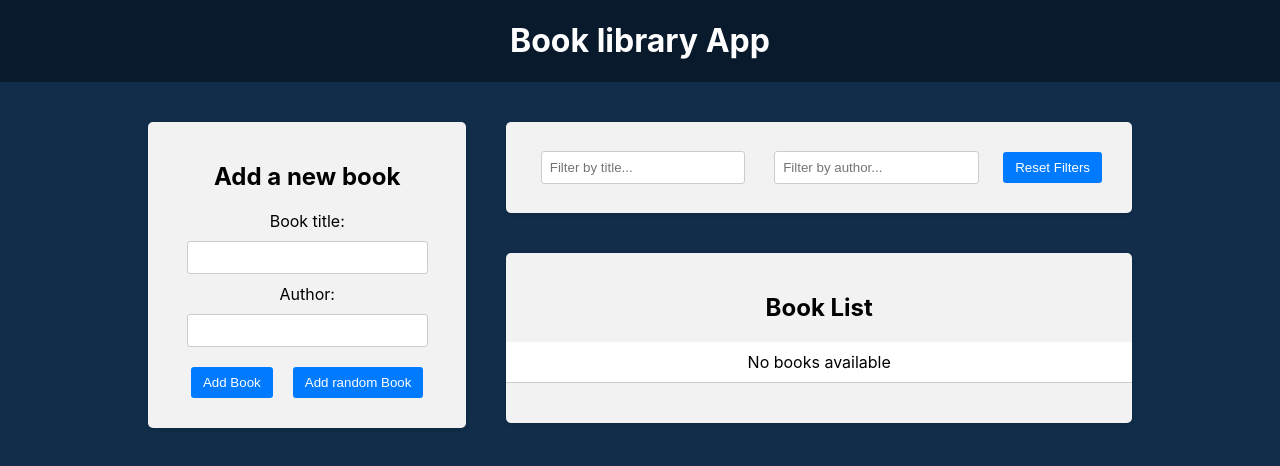
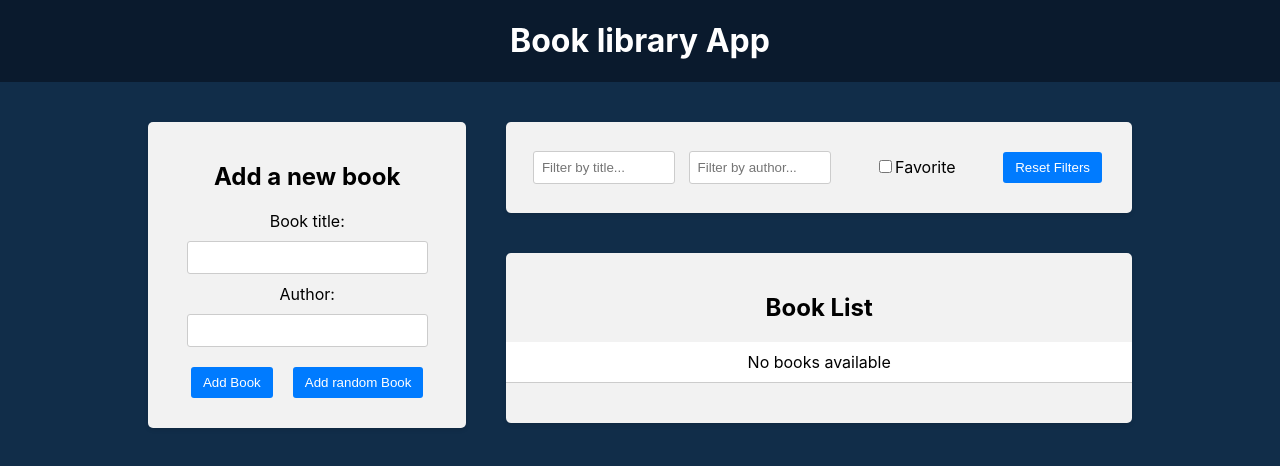
Before and after one commit to Waldemar-00/react-again, a React (Create React App) app in the folder 30-react-redux/frontend/: page / in a window 1280 px wide. Shown: the top 466 px of the page. Built offline with nearby package versions, Linux system fonts and the light colour scheme.

Commit message:
Now you can filter by title, by author and by favorite

```diff
--- a/30-react-redux/frontend/src/components/BookList/BookList.jsx
+++ b/30-react-redux/frontend/src/components/BookList/BookList.jsx
@@ -8,6 +8,7 @@ const BookList = () => {
   const books = useSelector((state) => state.books, shallowEqual)
   const filterTitle = useSelector((state) => state.filter.title)
   const filterAuthor = useSelector((state) => state.filter.author)
+  const filterFavorite = useSelector((state) => state.filter.favorite)
   const dispatch = useDispatch()
   const handleDeleteBook = (id) => {
     dispatch(aC.delBook(id))
@@ -15,18 +16,12 @@ const BookList = () => {
   const handleChangeFavorite = (id) => {
     dispatch(aC.changeFavorite(id))
   }
-  const filteredBooks =
-    filterTitle && filterAuthor
-      ? books.filter(
-          (book) =>
-            book.title.toLowerCase().includes(filterTitle.toLowerCase()) &&
-            book.author.toLowerCase().includes(filterAuthor.toLowerCase()),
-        )
-      : filterTitle
-      ? books.filter((book) => book.title.toLowerCase().includes(filterTitle.toLowerCase()))
-      : filterAuthor
-      ? books.filter((book) => book.author.toLowerCase().includes(filterAuthor.toLowerCase()))
-      : books
+  const filteredBooks = books.filter(
+    (book) =>
+      book.title.toLowerCase().includes(filterTitle.toLowerCase()) &&
+      book.author.toLowerCase().includes(filterAuthor.toLowerCase()) &&
+      (filterFavorite ? book.isFavorite : true),
+  )
   return (
     <div className='app-block book-list'>
       <h2>Book List</h2>
--- a/30-react-redux/frontend/src/components/Filter/Filter.jsx
+++ b/30-react-redux/frontend/src/components/Filter/Filter.jsx
@@ -6,6 +6,7 @@ const Filter = () => {
   const dispatch = useDispatch()
   const title = useSelector((state) => state.filter.title)
   const author = useSelector((state) => state.filter.author)
+  const favorite = useSelector((state) => state.filter.favorite)
   const handleResetFiters = () => {
     dispatch(filterSlice.actions.resetFilters())
   }
@@ -28,6 +29,16 @@ const Filter = () => {
             onChange={(e) => dispatch(filterSlice.actions.setAuthorFilter(e.target.value))}
           />
         </div>
+        <div className='filter-group'>
+          <label>
+            <input
+              type='checkbox'
+              checked={favorite}
+              onChange={() => dispatch(filterSlice.actions.setFavoriteFilter())}
+            />
+            Favorite
+          </label>
+        </div>
         <button type='button' onClick={handleResetFiters}>
           Reset Filters
         </button>
--- a/30-react-redux/frontend/src/redux/slices/filterSlice.js
+++ b/30-react-redux/frontend/src/redux/slices/filterSlice.js
@@ -1,15 +1,17 @@
 import { createSlice } from '@reduxjs/toolkit'
-
+const initialState = {
+  title: '',
+  author: '',
+  favorite: false,
+}
 const filterSlice = createSlice({
   name: 'filter',
-  initialState: {
-    title: '',
-    author: '',
-  },
+  initialState,
   reducers: {
     setTitleFilter: (state, action) => ({ ...state, title: action.payload }),
     setAuthorFilter: (state, action) => ({ ...state, author: action.payload }),
-    resetFilters: (state) => ({ ...state, title: '', author: '' }),
+    setFavoriteFilter: (state) => ({ ...state, favorite: !state.favorite }),
+    resetFilters: () => initialState,
   },
 })
 export default filterSlice
--- a/30-react-redux/frontend/src/redux/store.js
+++ b/30-react-redux/frontend/src/redux/store.js
@@ -6,6 +6,7 @@ const store = configureStore({
   reducer: {
     books: bookReducer,
     filter: filterSlice.reducer,
+    favorite: filterSlice.favorite,
   },
 })
 export default store
```
